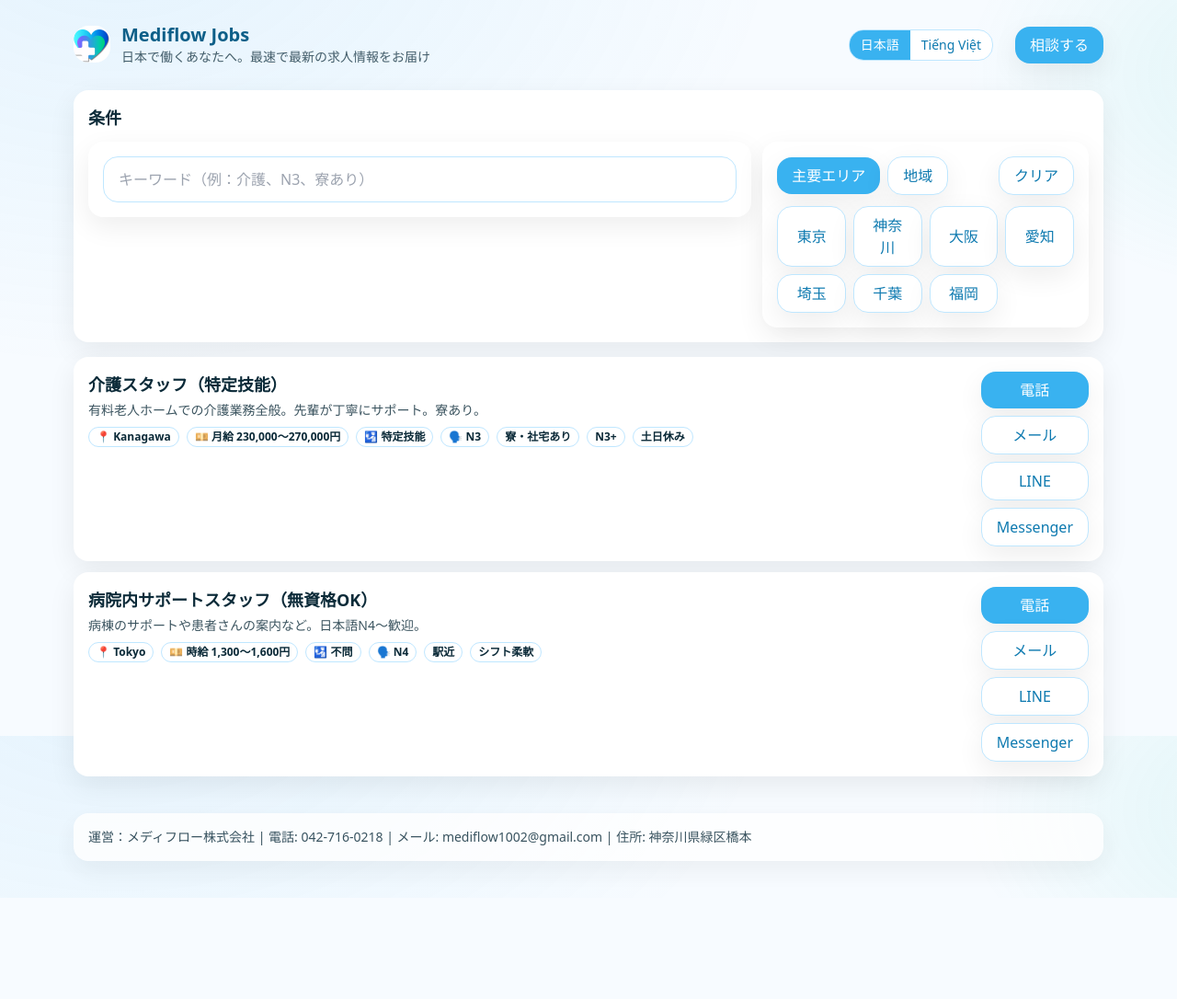
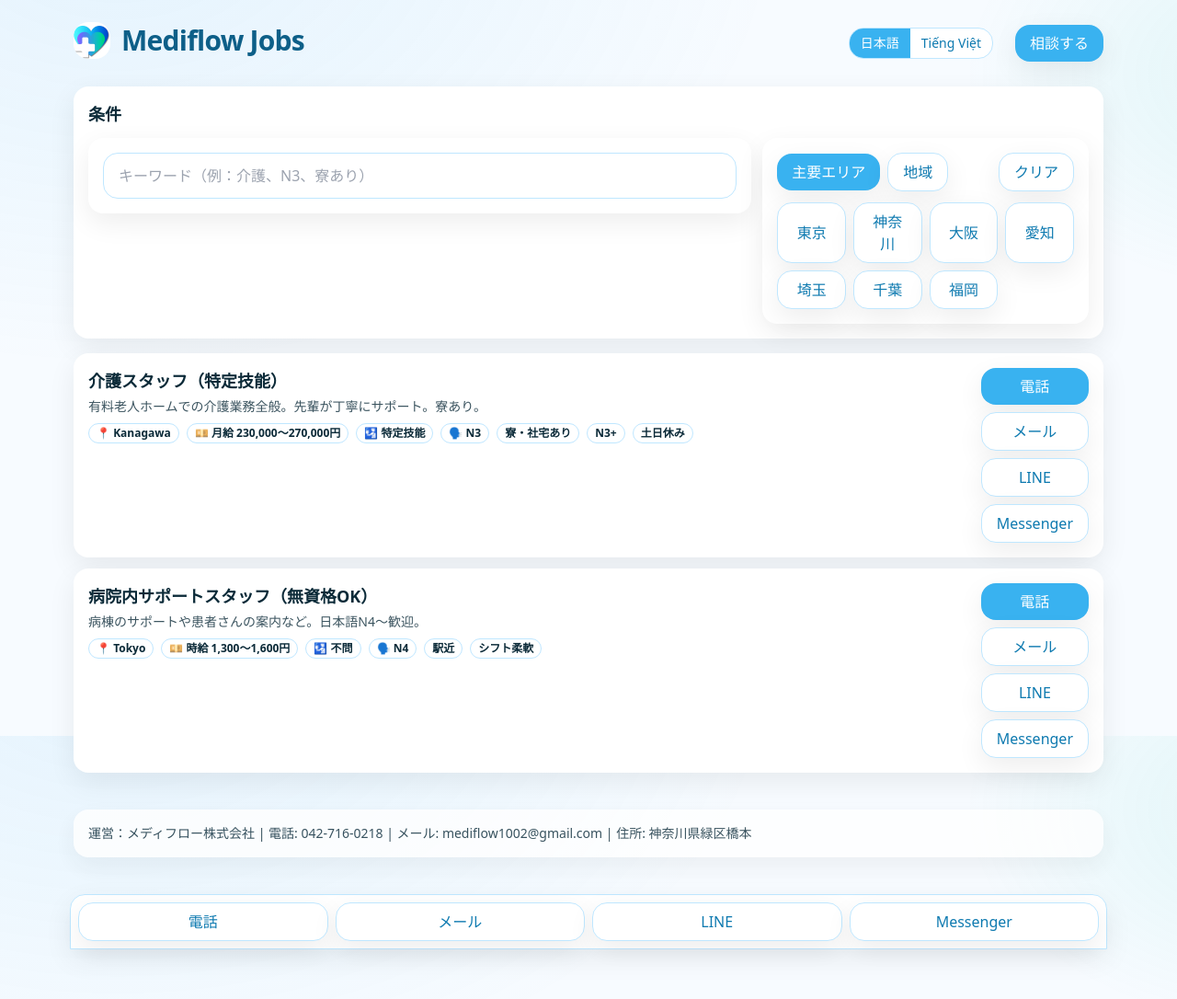
Before and after one commit to utsuminaruya/mediflow-jobs, a Next.js app: page / in a window 1280 px wide. Shown: the top 1086 px of the page at 92% size. Before the commit the page ends 976 px from the top, so only its background shows below. Built offline with nearby package versions, Linux system fonts and the light colour scheme.

Commit message:
Update page.tsx

```diff
--- a/app/page.tsx
+++ b/app/page.tsx
@@ -4,6 +4,7 @@
 import RegionSelector from "@/components/RegionSelector";
 import Filters from "@/components/Filters";
 import JobCard from "@/components/JobCard";
+import MobileQuickBar from "@/components/MobileQuickBar";
 import { jobs } from "@/lib/jobs";
 import { uiText, type Lang } from "@/lib/i18n";
 
@@ -38,19 +39,18 @@
   }, [kw, sel]);
 
   return (
-    <main>
+    <main className="pb-24">
       <header className="container py-6 flex items-center gap-4">
         <div className="flex-1">
           <div className="inline-flex items-center gap-3">
             <img src="/logo.png" alt="Mediflow" className="w-10 h-10 rounded-2xl object-cover" />
             <div>
-              <h1 className="text-xl font-bold text-medical-800">Mediflow Jobs</h1>
-              <p className="text-sm opacity-75">{t.subtitle}</p>
+              <h1 className="text-2xl sm:text-3xl font-extrabold tracking-tight text-medical-800">Mediflow Jobs</h1>
             </div>
           </div>
         </div>
         <LanguageToggle onChange={setLang} />
-        <a href="mailto:mediflow1002@gmail.com" className="btn btn-primary ml-2">{t.cta_contact}</a>
+        <a href="mailto:mediflow1002@gmail.com" className="btn btn-primary ml-2">相談する</a>
       </header>
 
       <section className="container grid gap-4">
@@ -77,6 +77,8 @@
           <p>{t.footer_note}</p>
         </div>
       </footer>
+
+      <MobileQuickBar />
     </main>
   );
 }
```
